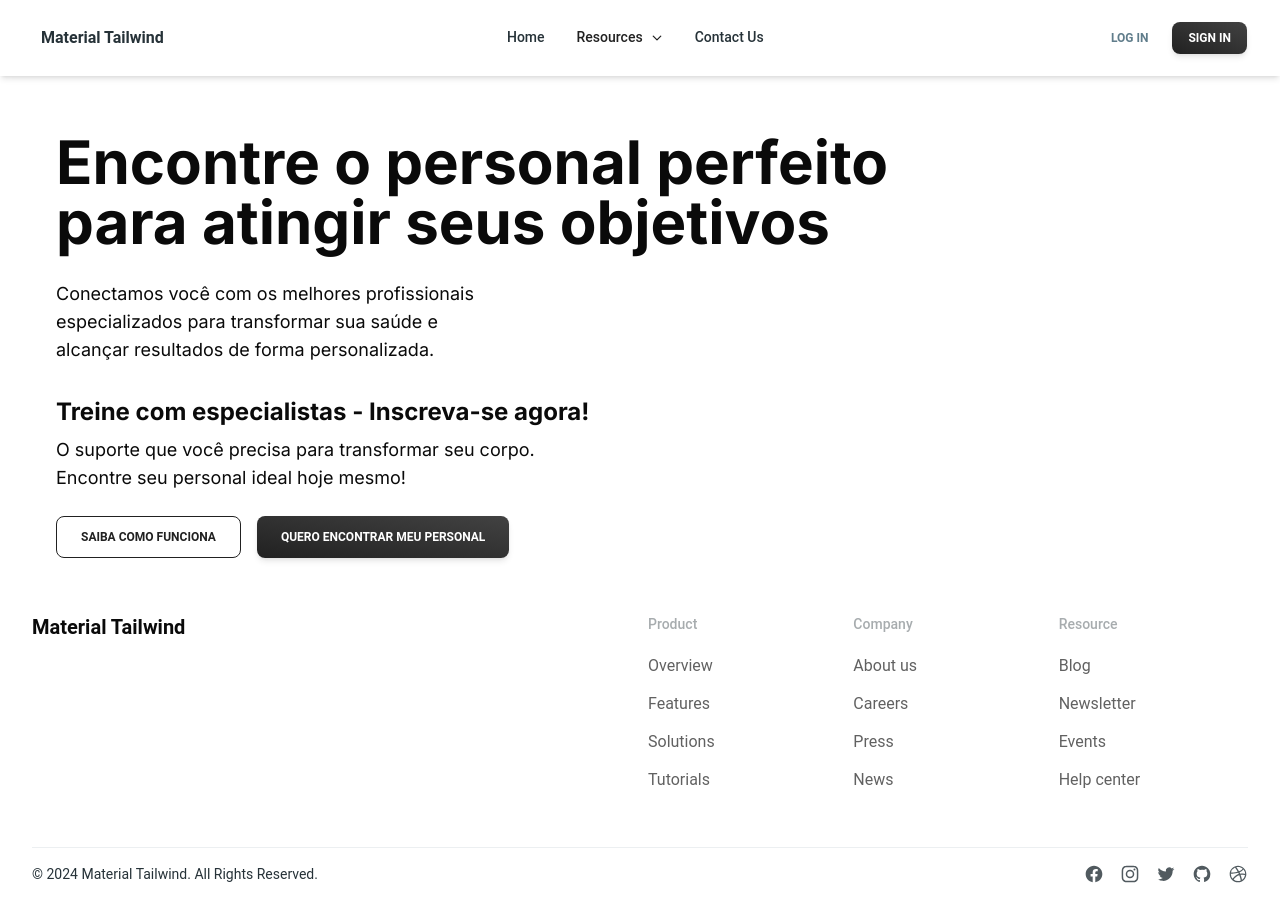
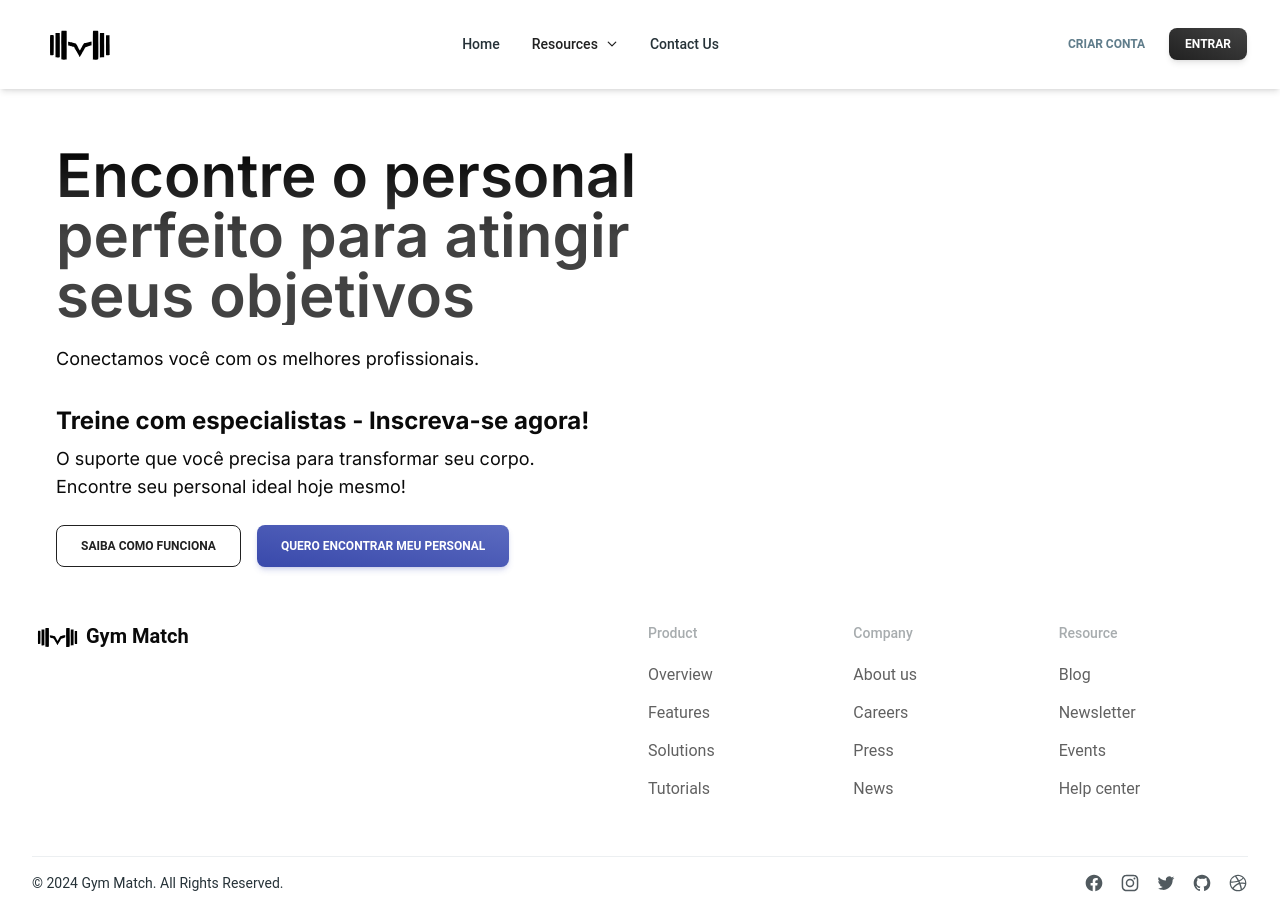
Before and after one commit to CaueFer/gym-match, a Next.js app: page / in a window 1280 px wide. Built offline with nearby package versions, Linux system fonts and the light colour scheme.

Commit message:
FEAT: add logo

```diff
--- a/src/components/landing/hero.tsx
+++ b/src/components/landing/hero.tsx
@@ -8,16 +8,13 @@ function Hero() {
     <section className="w-full px-14 py-14">
       <div className="flex flex-col lg:flex-row justify-between">
         <div>
-          <h1 className="font-poppins md:text-4xl lg:text-5xl xl:text-6xl font-bold leading-7.2">
-            Encontre o personal perfeito
-            <br /> para atingir seus objetivos
+          <h1 className="text-4xl md:text-4xl lg:text-6xl font-semibold max-w-7xl mx-auto text-start relative bg-clip-text text-transparent bg-gradient-to-b from-black via-gray-800 to-gray-800 dark:from-neutral-800 dark:via-white dark:to-white">
+            Encontre o personal <br />
+            perfeito para atingir <br />
+            seus objetivos
           </h1>
-          <p className="font-poppins text-sm sm:text-lg md:text-lg lg:text-lg text-gray mt-7">
-            Conectamos você com os melhores profissionais
-            <br className="hidden lg:flex" />
-            especializados para transformar sua saúde e
-            <br className="hidden lg:flex" />
-            alcançar resultados de forma personalizada.
+          <p className="font-poppins text-sm sm:text-lg md:text-lg lg:text-lg text-gray mt-5">
+            Conectamos você com os melhores profissionais.
           </p>
           <div className="mt-8">
             <h2 className="font-poppins text-20 sm:text-xl md:text-xl lg:text-2xl font-bold text-left">
@@ -36,7 +33,13 @@ function Hero() {
             >
               <Button variant="outlined">Saiba como funciona</Button>
 
-              <Button variant="gradient">Quero encontrar meu personal</Button>
+              <Button
+                variant="gradient"
+                color="indigo"
+                className="bg-primaryPurple"
+              >
+                Quero encontrar meu personal
+              </Button>
             </div>
           </div>
         </div>
--- a/src/components/nav/DefaultTopNav.tsx
+++ b/src/components/nav/DefaultTopNav.tsx
@@ -30,6 +30,7 @@ import {
   TagIcon,
   UserGroupIcon,
 } from "@heroicons/react/24/solid";
+import Image from "next/image";
 
 const navListMenuItems = [
   {
@@ -215,20 +216,26 @@ export function DefaultTopNav() {
         <Typography
           as="a"
           href="#"
-          variant="h6"
-          className="mr-4 cursor-pointer py-1.5 lg:ml-2"
+          variant="small"
+          color="black"
+          className="mr-4 cursor-pointer py-1.5 lg:ml-2 flex flex-col items-center justify-center"
         >
-          Material Tailwind
+          <Image
+            src={"/assets/images/logo/gym-match-logo.svg"}
+            alt="logo image"
+            width={76}
+            height={75}
+          />
         </Typography>
         <div className="hidden lg:block">
           <NavList />
         </div>
         <div className="hidden gap-2 lg:flex">
           <Button variant="text" size="sm" color="blue-gray">
-            Log In
+            criar conta
           </Button>
           <Button variant="gradient" size="sm">
-            Sign In
+            ENTRAR
           </Button>
         </div>
         <IconButton
@@ -248,10 +255,10 @@ export function DefaultTopNav() {
         <NavList />
         <div className="flex w-full flex-nowrap items-center gap-2 lg:hidden">
           <Button variant="outlined" size="sm" color="blue-gray" fullWidth>
-            Log In
+            criar conta
           </Button>
           <Button variant="gradient" size="sm" fullWidth>
-            Sign In
+            ENTRAR
           </Button>
         </div>
       </Collapse>
--- a/src/components/ui/footer/DefaultFooter.tsx
+++ b/src/components/ui/footer/DefaultFooter.tsx
@@ -2,6 +2,7 @@
 
 import React from "react";
 import { Typography } from "@material-tailwind/react";
+import Image from "next/image";
 
 const LINKS = [
   {
@@ -24,10 +25,22 @@ function DefaultFooter() {
   return (
     <footer className="relative w-full">
       <div className="mx-auto w-full max-w-7xl px-8">
-        <div className="grid grid-cols-1 justify-between gap-4 md:grid-cols-2">
-          <Typography variant="h5" className="mb-6">
-            Material Tailwind
-          </Typography>
+        <div className="grid grid-cols-1 items-start gap-4 md:grid-cols-2">
+          <div className="flex flex-row justify-start items-center gap-1">
+            <Image
+              src={"/assets/images/logo/gym-match-logo.svg"}
+              alt="logo image"
+              width={50}
+              height={50}
+            />
+            <Typography
+              variant="h5"
+              className="flex items-center justify-center"
+            >
+              Gym Match
+            </Typography>
+          </div>
+
           <div className="grid grid-cols-3 justify-between gap-4">
             {LINKS.map(({ title, items }) => (
               <ul key={title}>
@@ -60,8 +73,8 @@ function DefaultFooter() {
             className="mb-4 text-center font-normal text-blue-gray-900 md:mb-0"
           >
             &copy; {currentYear}{" "}
-            <a href="https://material-tailwind.com/">Material Tailwind</a>. All
-            Rights Reserved.
+            <a href="https://material-tailwind.com/">Gym Match</a>. All Rights
+            Reserved.
           </Typography>
           <div className="flex gap-4 text-blue-gray-900 sm:justify-center">
             <Typography
--- a/tailwind.config.ts
+++ b/tailwind.config.ts
@@ -12,6 +12,7 @@ module.exports = withMT({
   theme: {
     extend: {
       colors: {
+        primaryPurple: "#7866F2",
         background: "hsl(var(--background))",
         foreground: "hsl(var(--foreground))",
         card: {
```
Also changed, not shown: public/assets/images/logo/gym-match-logo.svg (added).
